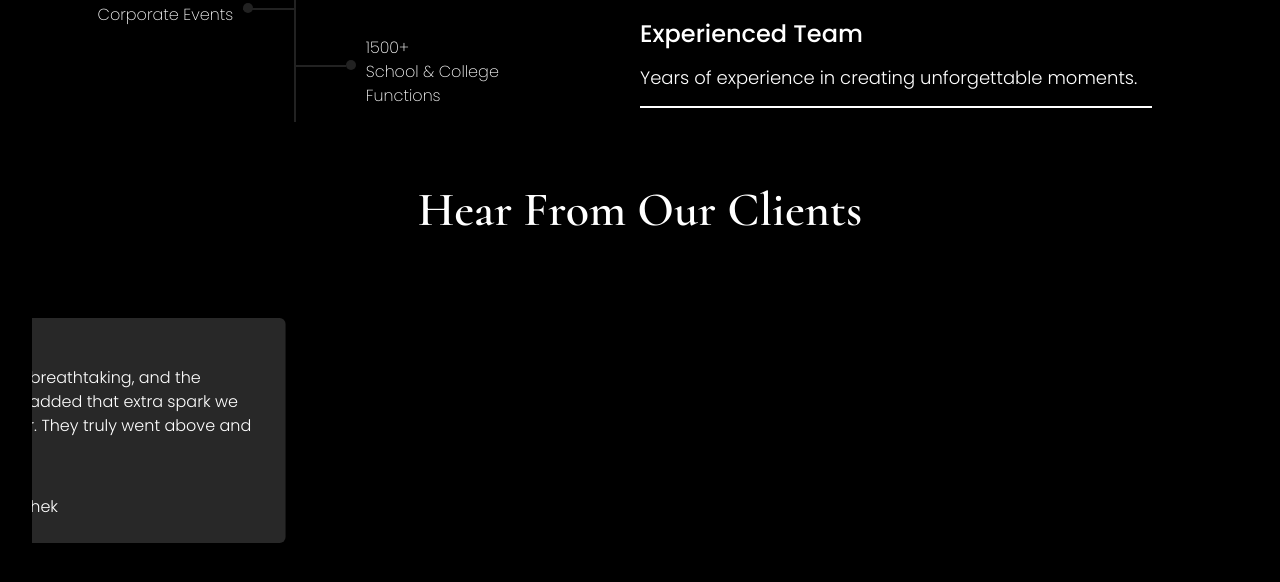
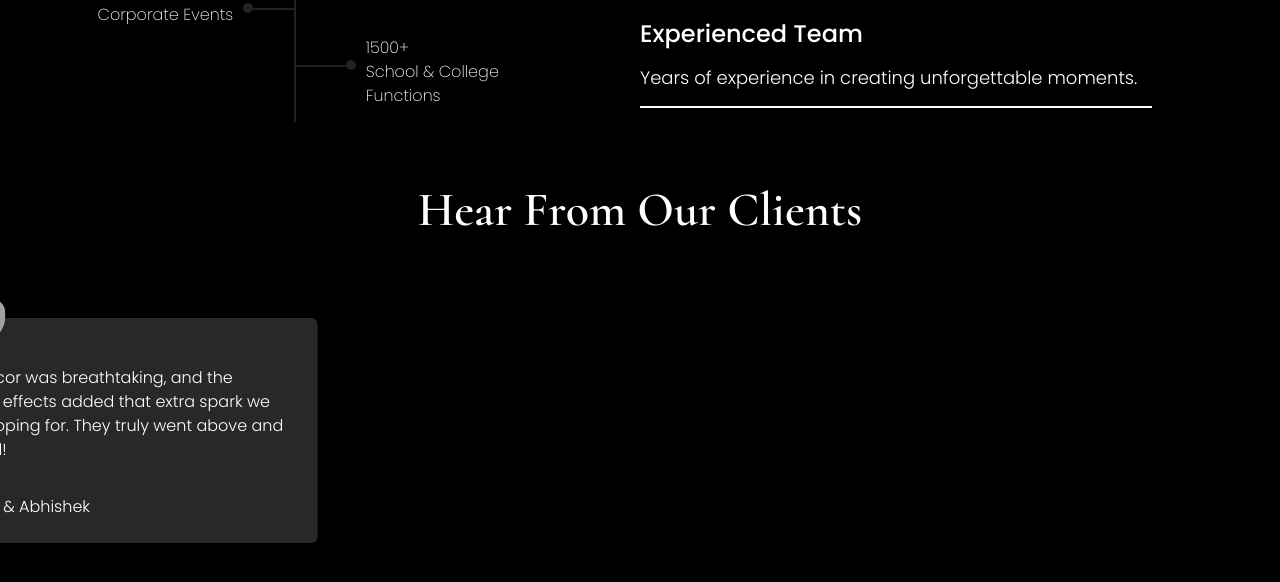
Before and after one commit to dhairyapatel15112021/freelance, a React (Vite) app: page / in a window 1280 px wide. Shown: the part 6232-6814 px from the top of the page. Built offline with nearby package versions, Linux system fonts and the light colour scheme.

Commit message:
testimonial new

```diff
--- a/src/components/Testimonials.tsx
+++ b/src/components/Testimonials.tsx
@@ -24,7 +24,7 @@ export const Testimonials = () => {
         Hear From Our Clients
         {/* https://www.youtube.com/watch?v=4ehYkfh7P-I */}
       </div>
-      <div ref={targetRef} className='relative h-[1000px] md:h-[900px] w-[95vw]'>
+      <div ref={targetRef} className='relative h-[1000px] md:h-[900px] w-screen'>
         <div className='sticky top-[176px] flex items-center mt-16 overflow-hidden'>
           {/* overflow-hidden for above div */}
           <motion.div style={{x}} className='flex gap-4'>
--- a/src/components/TestimonialsContent.tsx
+++ b/src/components/TestimonialsContent.tsx
@@ -5,7 +5,7 @@ interface data {
 }
 export const TestimonialsContent = (inputData: data) => {
   return (
-    <div className="h-[250px] w-[400px] relative top-0 font-poppins text-sm md:text-base font-extralight md:font-light">
+    <div className="h-[250px] w-[300px] md:w-[400px] relative top-0 left-[10vw] md:left-[5vw] font-poppins text-sm md:text-base font-extralight md:font-light">
       <img src={testimonialIcon} alt="testimonialIcon" className="absolute top-0 left-0 ml-6 z-10" />
       <div className="absolute top-5 h-[90%] w-full bg-[#282828] px-6 pt-12 pb-6 rounded-md flex flex-col justify-between">
         <div>{inputData.text}</div>
```
